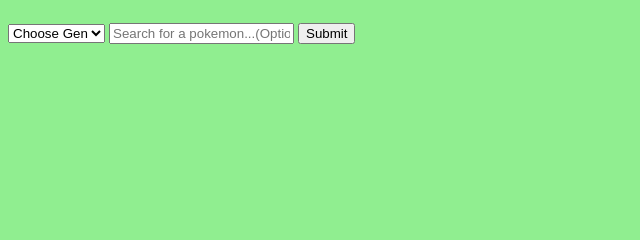
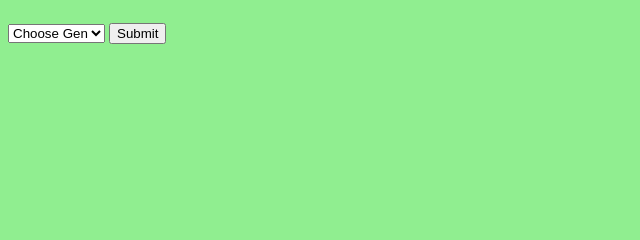
Before and after one commit to Lyrefox/GA-Project2-Pokemon, a Flask app: page / in a window 1280 px wide. Shown: the part 275-515 px from the top of the page, without its empty margins (0-640 px from the left). Run offline with Flask 2, Linux system fonts and the light colour scheme; data that the repository does not hold is empty; some libraries are stand-ins or nearby versions.

Commit message:
removed search bar (not working)

```diff
--- a/server.py
+++ b/server.py
@@ -3,7 +3,7 @@ import requests
 from database import sql_execute
 import bcrypt
 import os
-import psycopg2
+
 secretkey = os.environ.get('sessionsecretkey')
 app = Flask(__name__)
 app.secret_key = secretkey
--- a/templates/index.html
+++ b/templates/index.html
@@ -25,7 +25,7 @@
         <option value=8>VIII</option>
     </select>
 
-    <input type="text" name="pokesearch" placeholder="Search for a pokemon...(Optional)">
+    <input hidden type="text" name="pokesearch" placeholder="Search for a pokemon...(Optional)">
     <input type="submit" name="submit_gen">
 </form>
 <ul>
```
